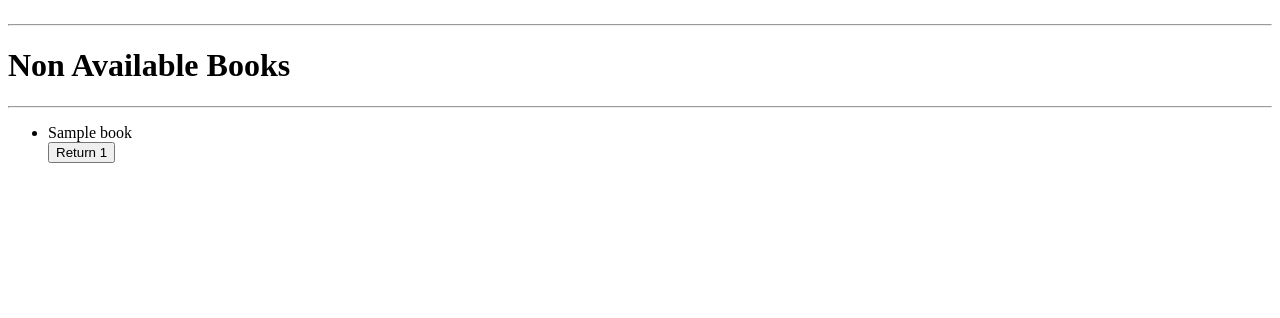
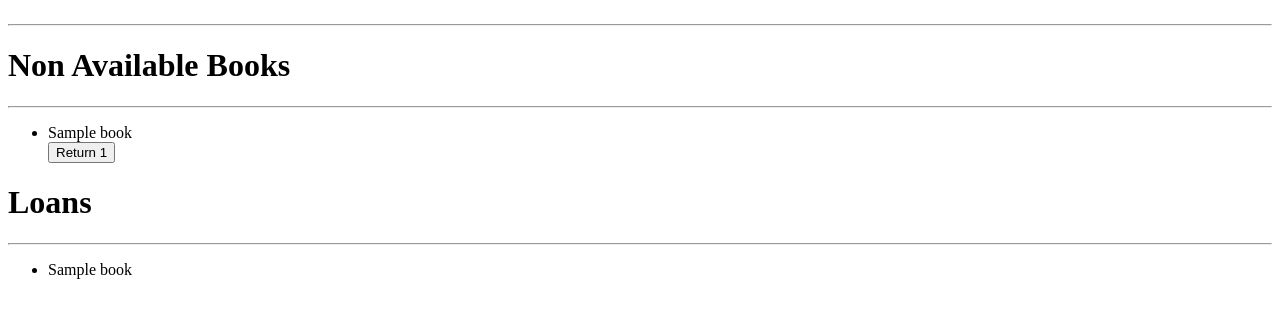
Before and after one commit to gawema/django_library_system, a Django app: page /books/ in a window 1280 px wide. Shown: the part 172-490 px from the top of the page. Run offline with Django 3.2, Linux system fonts and the light colour scheme; tables that the repository leaves empty hold one stand-in row (values such as "Sample post").

Commit message:
addded Loan Model

```diff
--- a/book/admin.py
+++ b/book/admin.py
@@ -1,5 +1,6 @@
 from django.contrib import admin
 
-from .models import Book
+from .models import Book, Loan
 
 admin.site.register(Book)
+admin.site.register(Loan)
--- a/book/models.py
+++ b/book/models.py
@@ -6,3 +6,9 @@ class Book(models.Model):
 
 	def __str__(self):
 		return self.title
+
+class Loan(models.Model):
+	book = models.ForeignKey(Book, on_delete=models.CASCADE, default='')
+	# customer = models.ForeignKey(User)
+	startDate = models.DateField()
+	endDate = models.DateField()
--- a/book/templates/book/index.html
+++ b/book/templates/book/index.html
@@ -25,7 +25,7 @@
    		</form>
       {% endfor  %}
    </ul>
-   	<h1>Non Available Books</h1>
+   <h1>Non Available Books</h1>
    <hr />
    <ul>
       {% for book in bBooks  %}
@@ -37,5 +37,12 @@
    		</form>
       {% endfor  %}
    </ul>
+   <h1>Loans</h1>
+   <hr />
+   <ul>
+      {% for loan in loans  %}
+         <li>{{ loan.book }}</li>
+      {% endfor  %}
+   </ul>
 </body>
 </html>
--- a/book/views.py
+++ b/book/views.py
@@ -2,8 +2,10 @@ from django.shortcuts import render, get_object_or_404
 from django.http import HttpResponseRedirect
 from django.urls import reverse
 import logging
+from datetime import date
+from dateutil.relativedelta import relativedelta
 
-from .models import Book
+from .models import Book, Loan
 
 logger = logging.getLogger(__name__)
 
@@ -11,10 +13,12 @@ def index(request):
 	books = Book.objects.all()
 	available_books = Book.objects.filter(booked=False)
 	non_available_books = Book.objects.filter(booked=True)
+	loans =  Loan.objects.all()
 	context = {
 		'books': books,
 		'aBooks': available_books,
-		'bBooks' : non_available_books
+		'bBooks': non_available_books,
+		'loans': loans
 	}
 	return render(request, 'book/index.html', context)
 
@@ -24,6 +28,14 @@ def loanBook(request):
 		book = get_object_or_404(Book, pk=id)
 		book.booked = True
 		book.save()
+
+		loan = Loan()
+		loan.book = book
+		loan.startDate = date.today()
+		loan.endDate = date.today()+ relativedelta(months=1)
+		loan.save()
+
+
 	return HttpResponseRedirect(reverse('index'))
 
 def returnBook(request):
@@ -32,4 +44,9 @@ def returnBook(request):
 		book = get_object_or_404(Book, pk=id)
 		book.booked = False
 		book.save()
+
+		loan = get_object_or_404(Loan, book=book)
+		loan.delete()
+
+
 	return HttpResponseRedirect(reverse('index'))
```
Also changed, not shown: book/migrations/0002_loan.py (added), book/migrations/0003_loan_book.py (added).
